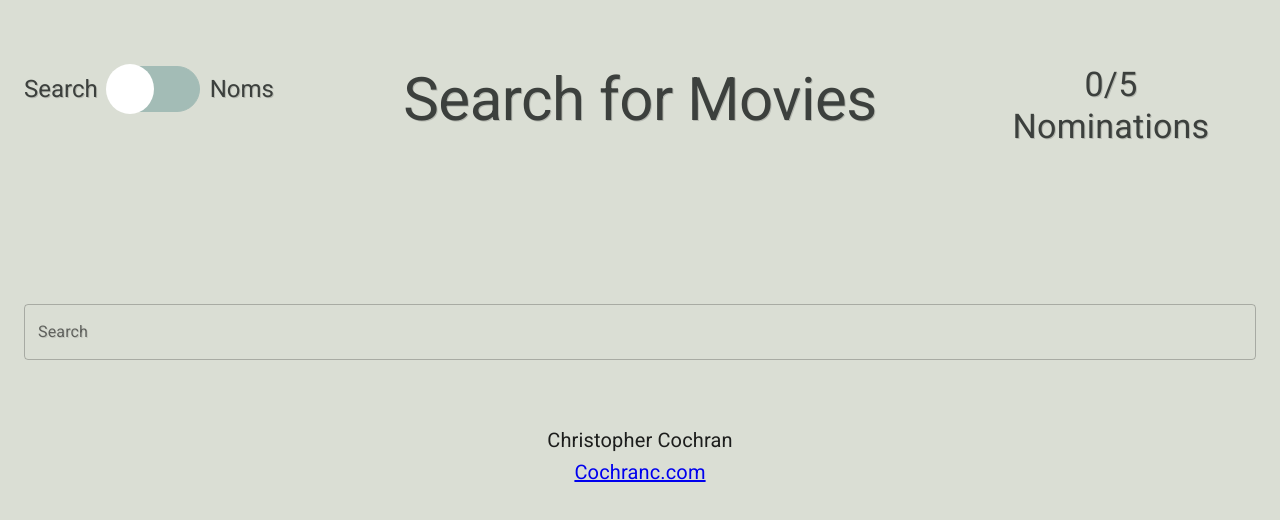
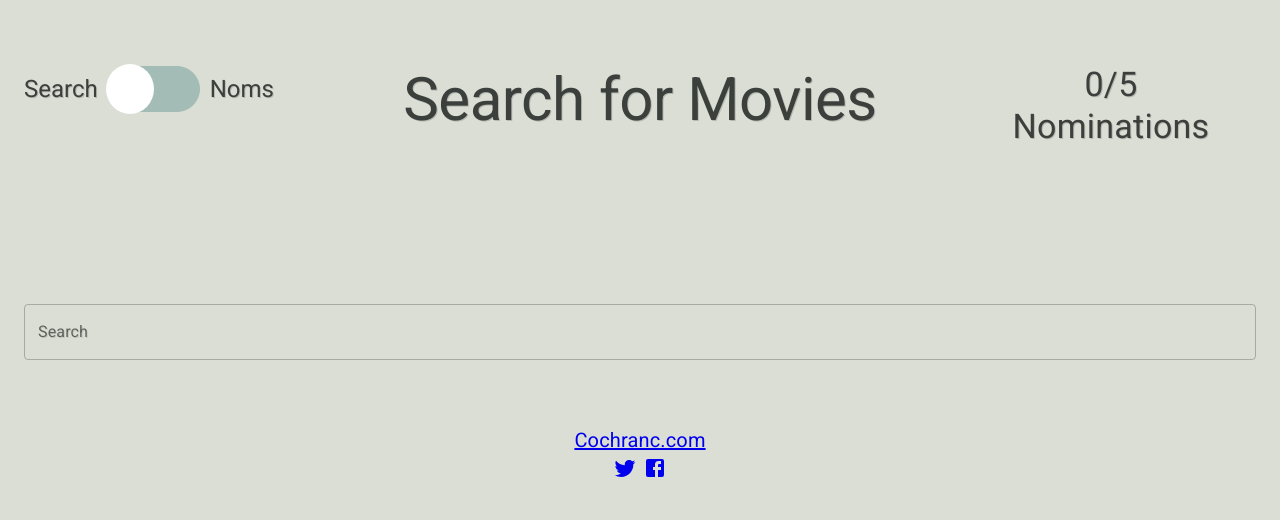
Before and after one commit to chrscchrn/ShopifyFrontEnd, a React (Create React App) app: page / in a window 1280 px wide. Shown: the top 520 px of the page. Built offline with nearby package versions, Linux system fonts and the light colour scheme.

Commit message:
creating shareable links

```diff
--- a/src/components/Footer.js
+++ b/src/components/Footer.js
@@ -1,13 +1,39 @@
 import React from 'react'
 import { Typography } from '@material-ui/core'
+import TwitterIcon from '@material-ui/icons/Twitter';
+import FacebookIcon from '@material-ui/icons/Facebook';
+import { makeStyles } from '@material-ui/core/styles';
+
+const useStyles = makeStyles((theme) => ({
+    link: {
+        "&:hover, &:focus, &:visited, &:active": {
+            textDecoration: 'none',
+            color: '#39603D',
+        },
+    },
+}));
 
 const Footer = () => {
+
+    const classes = useStyles();
+
     return (
         <footer style={{ margin: '8vh 0', textAlign: 'center' }}>
             <Typography variant="h6">
-            Christopher Cochran
-            <br/>
-            <a href="https://cochranc.com">Cochranc.com</a>
+                <a  className={classes.link}
+                    target="_blank"
+                    rel="noreferrer"
+                    href="https://cochranc.com">Cochranc.com</a>
+                <br/>
+                <a  className={classes.link}
+                    target="_blank"
+                    rel="noreferrer"
+                    href="https://twitter.com/intent/tweet?text=https%3A//chrscchrn.github.io/ShopifyFrontEnd/"><TwitterIcon/></a>
+                {' '}
+                <a  className={classes.link}
+                    target="_blank"
+                    rel="noreferrer"
+                    href="https://www.facebook.com/sharer/sharer.php?u=https%3A//chrscchrn.github.io/ShopifyFrontEnd/"><FacebookIcon/></a>
             </Typography>
         </footer>
     )
--- a/src/components/Results.js
+++ b/src/components/Results.js
@@ -1,8 +1,8 @@
 import React from 'react'
 import PropTypes from 'prop-types'
-import { makeStyles } from '@material-ui/core/styles';
 import MovieColumn from './MovieColumn';
 import MovieRow from './MovieRow';
+import { makeStyles } from '@material-ui/core/styles';
 
 const useStyles = makeStyles((theme) => ({
     paper: {
```
Also changed, not shown: 1 other file (tests, documents, lock files or other folders).
